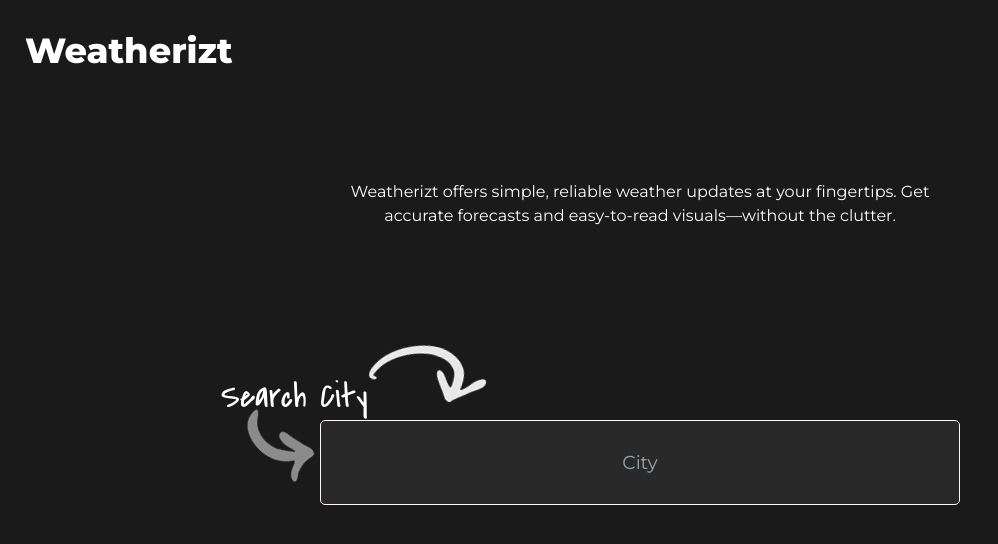
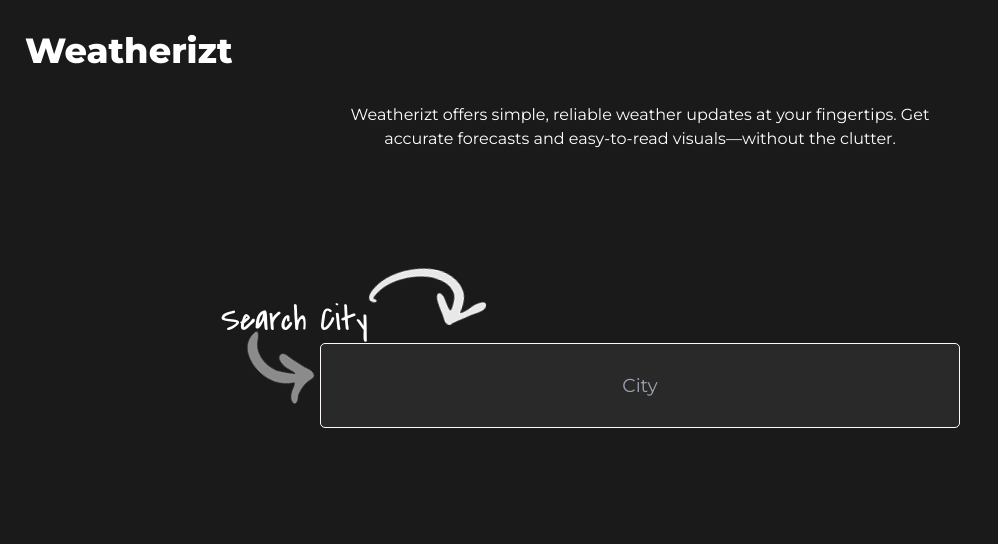
Before and after one commit to ichiiexe/weatherAPI-, a React (Vite) app: page / in a window 1280 px wide. Shown: the top 544 px of the page, without its empty margins (0-998 px from the left). Built offline with nearby package versions, Linux system fonts and the light colour scheme.

Commit message:
added weekcards no styling

```diff
--- a/src/App.jsx
+++ b/src/App.jsx
@@ -3,6 +3,7 @@ import Header from "./components/Header";
 import Day from "./components/main/day";
 import axios from "axios";
 import StartPage from "./components/main/StartPage";
+import Week from "./components/main/Week";
 
 function App() {
   const [items, setItems] = useState([]);
@@ -36,8 +37,9 @@ function App() {
   return (
     <>
       <Header />
-      <div className="h-[60dvh] md:h-dvh md:w-full flex justify-center items-center">
+      <div className="h-100dvh md:h-dvh md:w-full flex flex-col justify-center items-center ">
         {city != 0 && dataIsLoaded ? (
+          <>
             <Day
               handleSubmit={(city) => setCity(city)}
               city={city}
@@ -57,7 +59,9 @@ function App() {
               tomTemp={items.days[1].temp}
               tomUp={items.days[1].tempmax}
               tomDown={items.days[1].tempmin}
+              week={items.days}
             />
+          </>
         ) : (
           <div className="md:h-dvh">
             <StartPage setCity={(newCity) => setCity(newCity)} />
--- a/src/components/main/Week.jsx
+++ b/src/components/main/Week.jsx
@@ -1 +1,21 @@
 import Card from "../Card";
+
+function Week(props) {
+  const myArray = props.array;
+
+  console.log(myArray);
+
+  return (
+    <div className="flex gap-2 overflow-hidden">
+      {myArray.slice(0, 6).map((item, index) => {
+        return (
+          <Card>
+            <h1 key={index}>{item.temp}</h1>
+          </Card>
+        );
+      })}
+    </div>
+  );
+}
+
+export default Week;
--- a/src/components/main/day.jsx
+++ b/src/components/main/day.jsx
@@ -1,6 +1,7 @@
 import Card from "../Card";
 import Today from "./Today";
 import Tomorrow from "./Tomorrow";
+import Week from "./Week";
 import Arrow1 from "/arrows/Vector-3.png";
 import Arrow2 from "/arrows/Vector-2.png";
 import { useState } from "react";
@@ -86,8 +87,10 @@ function Day(props) {
             tomDesc={props.tomDesc}
           />
         </div>
+        <div className="col-span-3">
+          <Week array={props.week} />
+        </div>
       </div>
-      <div></div>
     </>
   );
 }
--- a/src/index.css
+++ b/src/index.css
@@ -25,6 +25,7 @@ body {
   height: 100dvh;
   background-color: rgb(27, 26, 26);
   color: white;
+  overflow-x: hidden;
 }
 
 h1,
```
Lines whose indentation alone changed are shown as unchanged.
